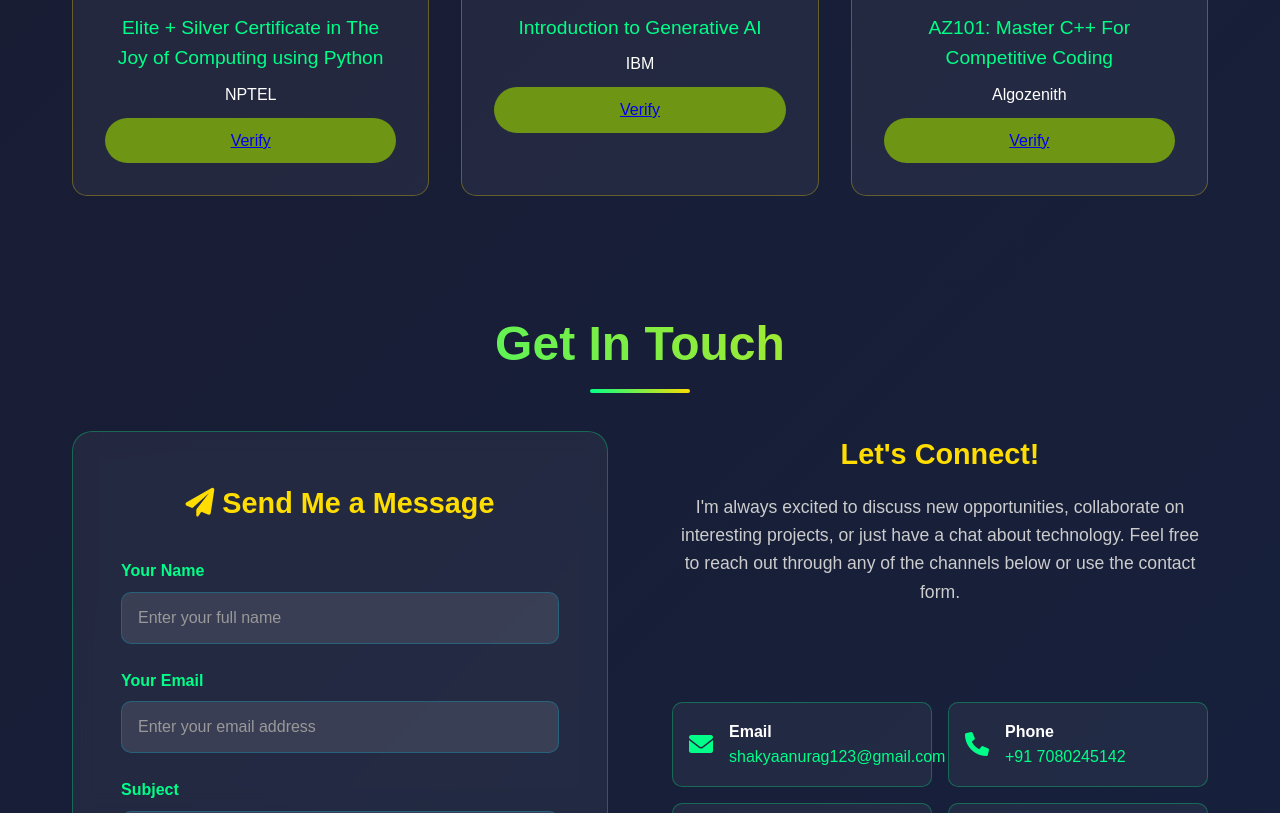
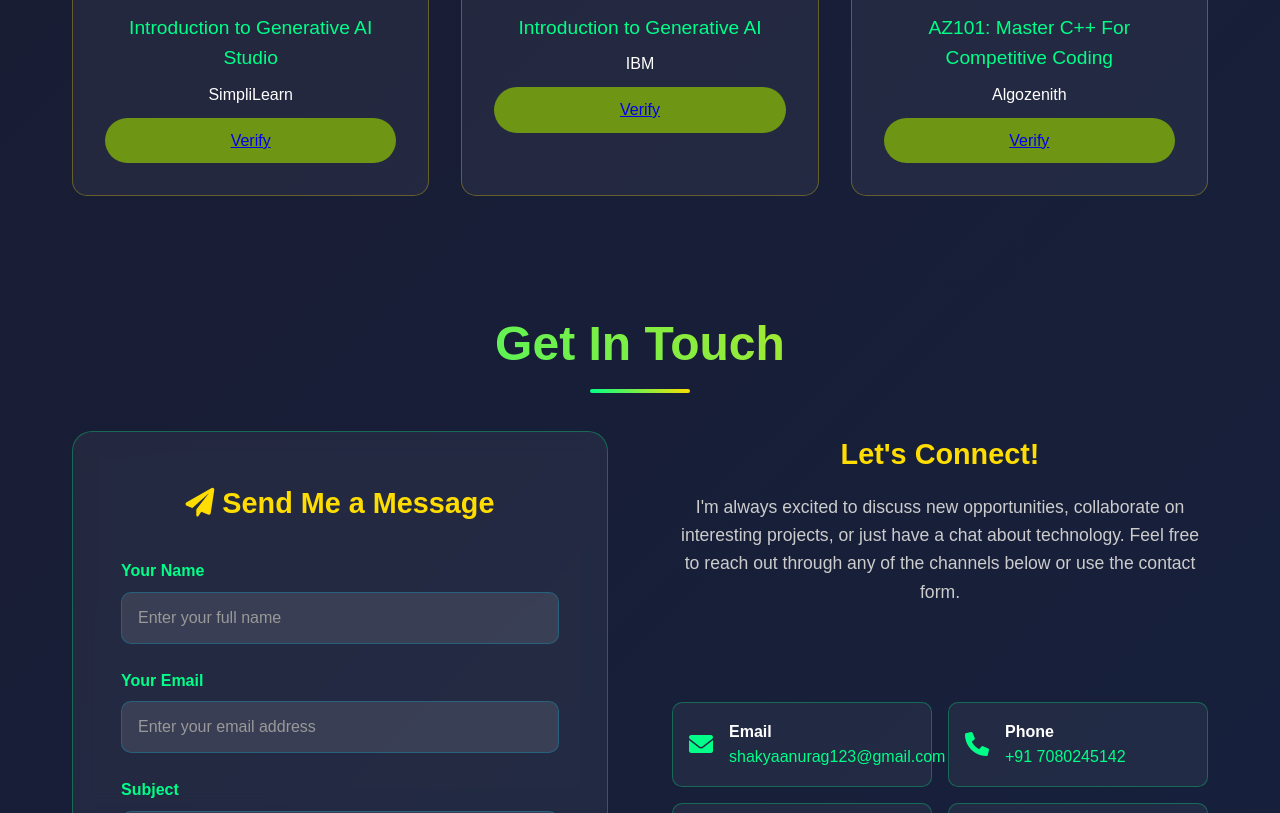
Before and after one commit to shakyanu123/Portfolio2, a plain HTML site: page index.html in a window 1280 px wide. Shown: the part 5811-6624 px from the top of the page. Drawn offline with Linux system fonts and the light colour scheme.

Commit message:
Update index.html

```diff
--- a/index.html
+++ b/index.html
@@ -369,10 +369,10 @@
                     <div class="certificate-icon">
                         <i class="fab fa-python"></i>
                     </div>
-                    <div class="certificate-title">Elite + Silver Certificate in The Joy of Computing using Python</div>
-                    <div class="certificate-issuer">NPTEL</div>
+                    <div class="certificate-title">Introduction to Generative AI Studio</div>
+                    <div class="certificate-issuer">SimpliLearn</div>
                     <div class="button">
-                        <a href="https://nptel.ac.in/noc/E_Certificate/NPTEL25CS69S104870022804439007" target="_blank"
+                        <a href="https://lms.simplilearn.com/courses/6757/Introduction-to-Generative-AI-Studio/certificate/download-skillup" target="_blank"
                             rel="noopener noreferrer">
                             Verify
                         </a>
```
